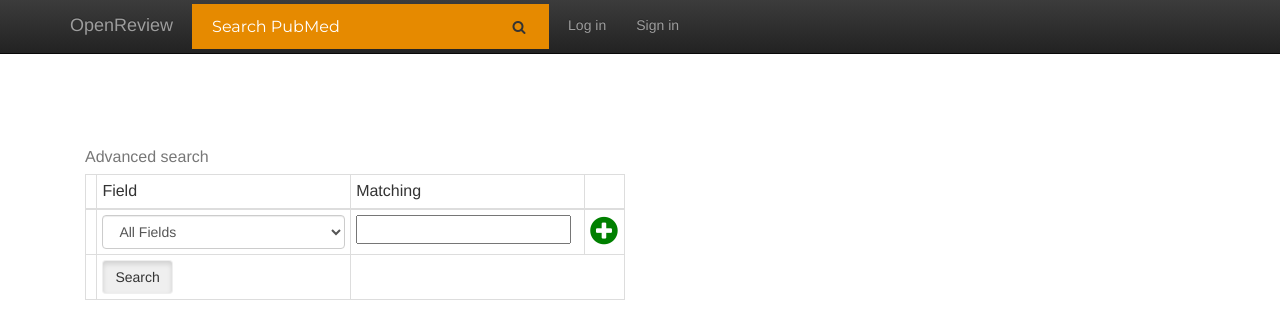
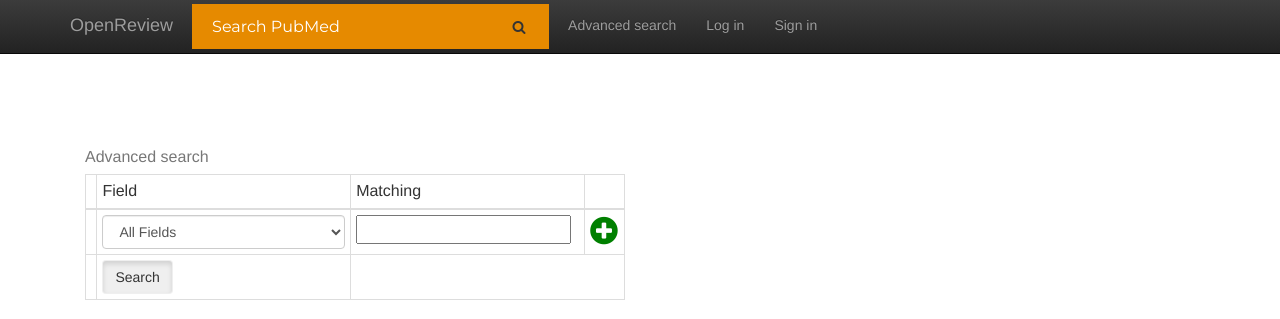
Before and after one commit to afouchet/OpenReview, a Django app: template templates/open_review/advanced_search.html in a window 1280 px wide. Shown: the top 319 px of the page. Run offline with Django 3.2, Linux system fonts and the light colour scheme; the template is opened without the code that fills it, so the values that code supplies are empty; some libraries are stand-ins or nearby versions.

Commit message:
Enable advanced search

```diff
--- a/templates/open_review/navbar.html
+++ b/templates/open_review/navbar.html
@@ -12,6 +12,7 @@
 	    <button class="navbar_search_button"><i class="fa fa-search"></i></button>
           </form>
 	</li>
+	<li><a href="{% url 'open_review:build_advanced_search' %}">Advanced search</a></li>
 	{% if request.user.id %}
 	  <li><a href="{% url 'open_review:logout' %}">Log out</a></li>
 	{% else %}
```
